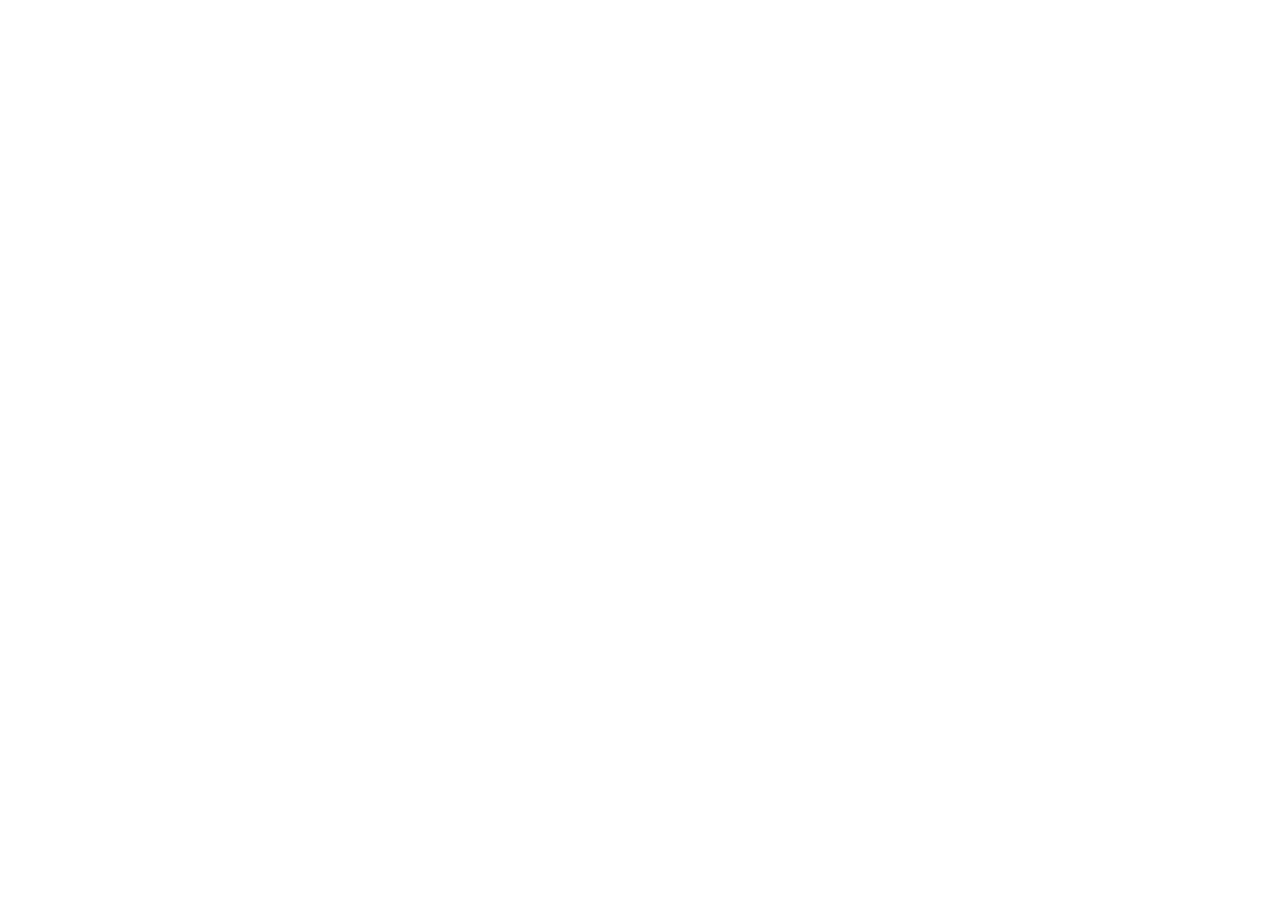
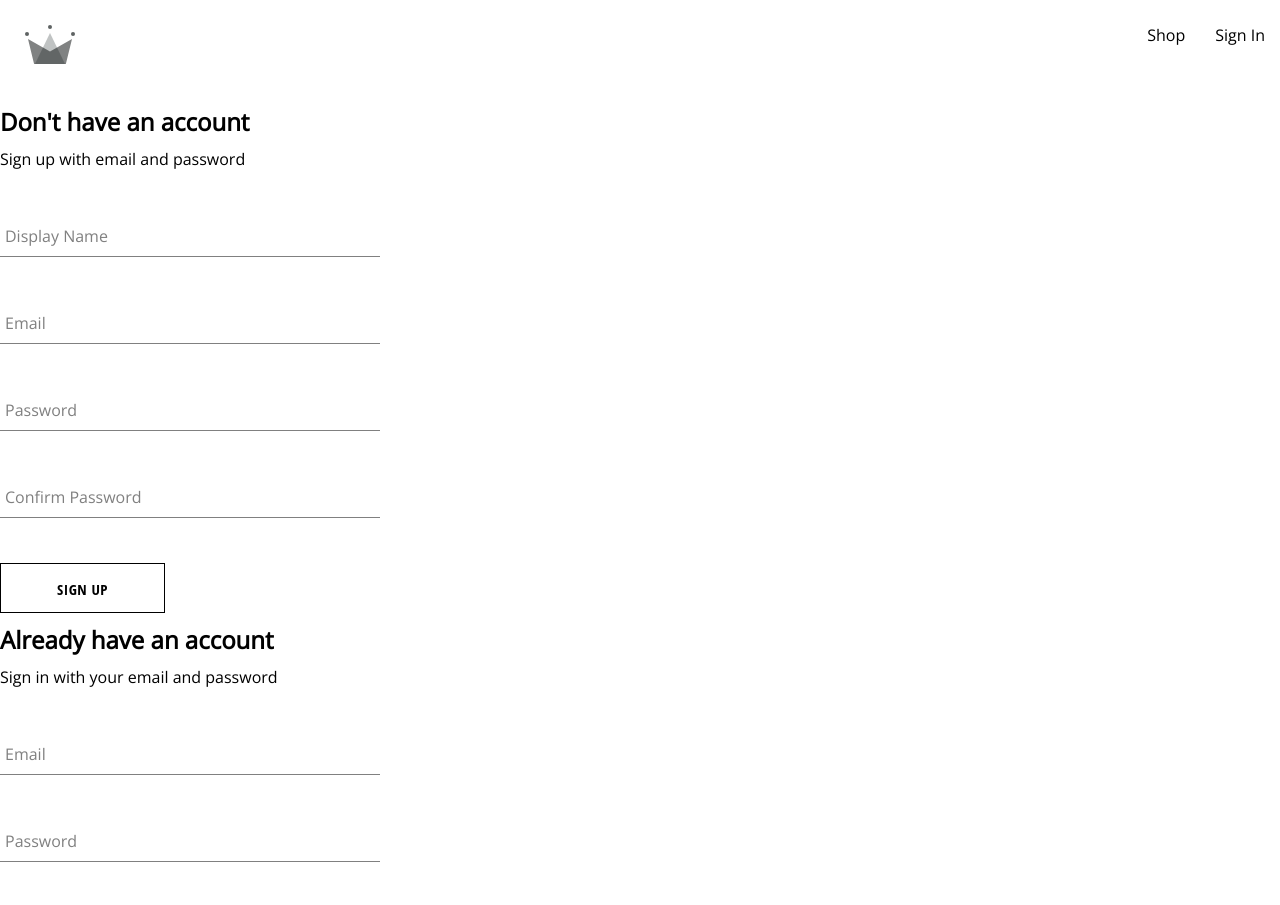
Before and after one commit to vapx/crwn-clothing, a React (Create React App) app: page /authentication in a window 1280 px wide. Before the commit this address had no page. Shown: the top 905 px of the page. Before the commit the page ends 800 px from the top, so only its background shows below. Built offline with nearby package versions, Linux system fonts and the light colour scheme; no server answers.

Commit message:
fix: fix button problem prevents from google signin to popup

```diff
--- a/src/App.js
+++ b/src/App.js
@@ -1,7 +1,7 @@
 import Home from "./routes/Home/Home.component";
 import { Route, Routes } from "react-router-dom";
 import Navigation from "./routes/Navigation/Navigation.component";
-import Signin from "./routes/Sign-in/Signin.component"
+import Authentication from "./routes/Authentication/Authentication.component"
 
 
 const App = () => {
@@ -10,7 +10,7 @@ const App = () => {
       <Route path="/" element={<Navigation />}>
         <Route index element={<Home />} />
         <Route path="shop" element={<Shop />} />
-        <Route path="sign-in" element={<Signin />} />
+        <Route path="authentication" element={<Authentication />} />
       </Route>
     </Routes>
   )
--- a/src/components/button/button.component.jsx
+++ b/src/components/button/button.component.jsx
@@ -6,9 +6,13 @@ const BUTTON_TYPE_CLASSES = {
   inverted: 'inverted',
 }
 
-const Button = ({ children, buttonType, ...otherProps }) => {
+const Button = ({ children, buttonType, type, onClick, ...otherProps }) => {
   return (
-    <button className={`button-container ${BUTTON_TYPE_CLASSES[buttonType]}`}>
+    <button
+      className={`button-container ${BUTTON_TYPE_CLASSES[buttonType]}`}
+      type={type}
+      onClick={onClick}
+    >
       {children}
     </button>
   )
--- /dev/null
+++ b/src/components/sign-in-form/signin-form.component.jsx
@@ -0,0 +1,74 @@
+import React, { useState } from 'react'
+import {
+  createUserDocumentFromAuth,
+  signInWithGooglePopup,
+} from '../../utils/firebase/firebase.utils'
+import FormInput from '../form-input/form-input.component'
+import './signin-form.styles.scss'
+import Button from '../button/button.component'
+
+const initialValues = {
+  email: '',
+  password: '',
+}
+
+const SigninForm = () => {
+  const [formFields, setFormFields] = useState(initialValues)
+  const { email, password } = formFields
+
+  const resetForm = () => {
+    setFormFields(initialValues)
+  }
+
+  const loginGoogleUser = async e => {
+    e.preventDefault()
+    const { user } = await signInWithGooglePopup()
+    await createUserDocumentFromAuth(user)
+    console.log('Test')
+  }
+
+  const submitUser = async e => {
+    e.preventDefault()
+    try {
+      resetForm()
+    } catch (error) {
+      error.code === 'auth/email-already-in-use' && alert('Email Already Exist')
+    }
+  }
+
+  const handleAuthChange = event => {
+    const { name, value } = event.target
+    setFormFields({ ...formFields, [name]: value })
+  }
+
+  return (
+    <div className="sign-up-container">
+      <h2>Already have an account</h2>
+      <span>Sign in with your email and password</span>
+      <form onSubmit={submitUser}>
+        <FormInput
+          label="Email"
+          type="email"
+          value={email}
+          required
+          onChange={handleAuthChange}
+          name="email"
+        />
+        <FormInput
+          label="Password"
+          type="password"
+          required
+          onChange={handleAuthChange}
+          name="password"
+          value={password}
+        />
+        <Button type="submit">Sign In</Button>
+        <Button onClick={loginGoogleUser} buttonType="google" type="button">
+          Google sign in
+        </Button>
+      </form>
+    </div>
+  )
+}
+
+export default SigninForm
--- /dev/null
+++ b/src/components/sign-in-form/signin-form.styles.scss
@@ -0,0 +1,9 @@
+.sign-up-container{
+  display: flex;
+  flex-direction: column;
+  width: 380px;
+
+  h2 {
+    margin: 10px 0;
+  }
+}
--- a/src/routes/Sign-in/Signin.component.jsx
+++ b/src/routes/Authentication/Authentication.component.jsx
@@ -6,14 +6,13 @@ import {
   checkUserLoggedIn,
 } from '../../utils/firebase/firebase.utils'
 import SignupForm from '../../components/sign-up-form/signup-form.component'
+import SigninForm from '../../components/sign-in-form/signin-form.component'
 
-const Signin = () => {
+
+
+const Authentication = () => {
   let navigate = useNavigate()
-  const logGoogleUser = async () => {
-    const { user } = await signInWithGooglePopup()
-    createUserDocumentFromAuth(user)
-    console.log(user)
-  }
+
 
   useEffect(() => {
     checkUserLoggedIn()
@@ -27,11 +26,10 @@ const Signin = () => {
 
   return (
     <div>
-      <h1>Sign In Page</h1>
-      <button onClick={logGoogleUser}>Sign in with google</button>
       <SignupForm />
+      <SigninForm />
     </div>
   )
 }
 
-export default Signin
+export default Authentication
--- a/src/routes/Navigation/Navigation.component.jsx
+++ b/src/routes/Navigation/Navigation.component.jsx
@@ -14,7 +14,7 @@ const Navigation = () => {
           <Link className="nav-link" to="/shop">
             Shop
           </Link>
-          <Link className="nav-link" to="/sign-in">
+          <Link className="nav-link" to="/authentication">
             Sign In
           </Link>
         </div>
```
